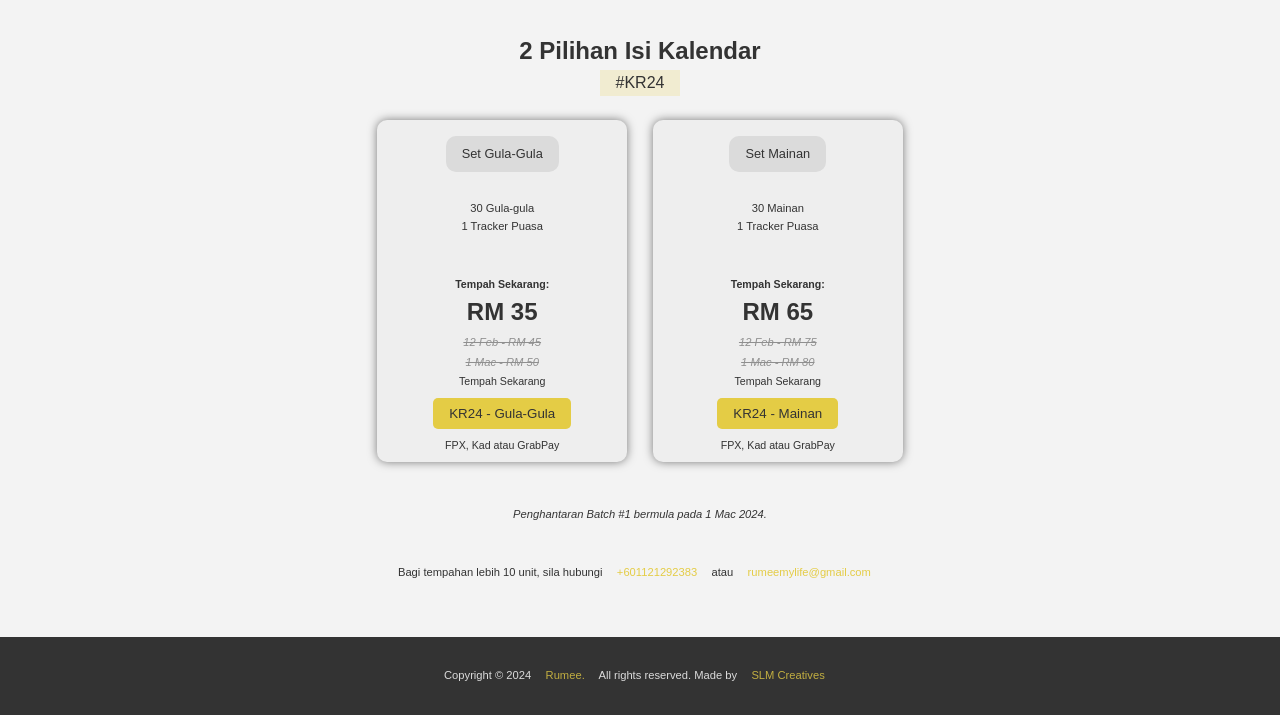
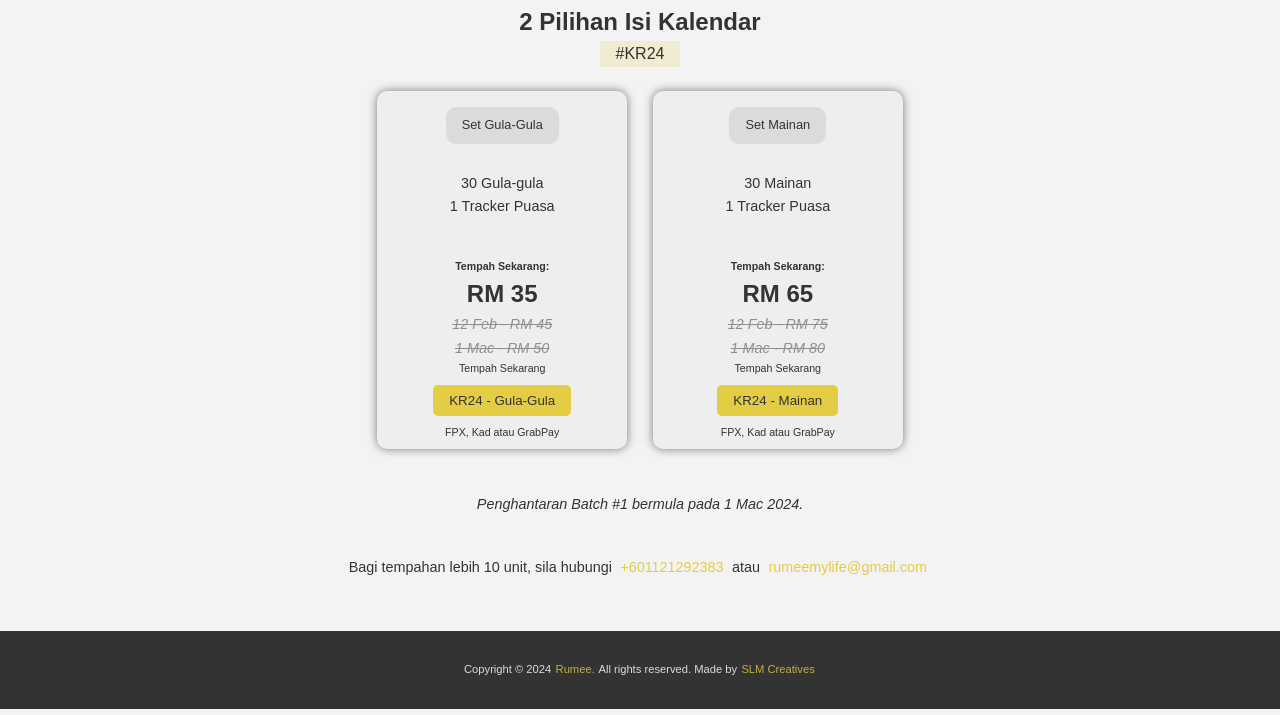
Before and after one commit to SLMCreatives/Rumee, a plain HTML site: page index.html in a window 1280 px wide. Shown: the part 1399-2114 px from the top of the page. Drawn offline with Linux system fonts and the light colour scheme.

Commit message:
fixed css

```diff
--- a/index.html
+++ b/index.html
@@ -48,7 +48,6 @@
     <div class="container hero-container">
         <h3 id="days">00 Hari Ke Ramadan</h3>
     </div>
-    <a href="#kr24">#ramadhancalendar</a>
     </section>
 
     <section class="features kr24" id="kr24">
--- a/styles.css
+++ b/styles.css
@@ -31,7 +31,7 @@ h1 {
 
 h2 {
     font-size: 1rem;
-    font-weight: 300;
+    font-weight: 500;
     text-transform: uppercase;
     background-color: rgb(228, 204, 69,0.2) ;
     color: #333;
@@ -58,6 +58,7 @@ a {
     color: rgb(228, 204, 69);
     text-decoration: none;
     font-size: 1rem;
+    margin: 10px -10px;
 }
 
 .container {
@@ -152,11 +153,6 @@ span:hover {
     color: rgb(228, 204, 69);
 }
 
-.cats {
-    height: 40px;
-    margin: 0.5rem;
-    padding: 0.5rem 1rem;
-}
 
 .card {
     width: 100%;
@@ -207,14 +203,7 @@ span:hover {
 
 }
 
-.pilihan {
-    height: 80vh;
-    width: 100vw;
-    display: flex;
-    flex-direction: column;
-    align-items: center;
-    justify-content: center;
-}
+
 
 .footer-logo {
     height: 100px;
@@ -244,11 +233,10 @@ footer p, footer a {
 }
 
 .card p, .card s {
-    font-size: 0.7rem;
+    font-size: 0.9rem;
 
 }
 
 .alerts p, .alerts a {
-    font-size: 0.7rem;
-
+    font-size: 0.9rem;
 }
```
